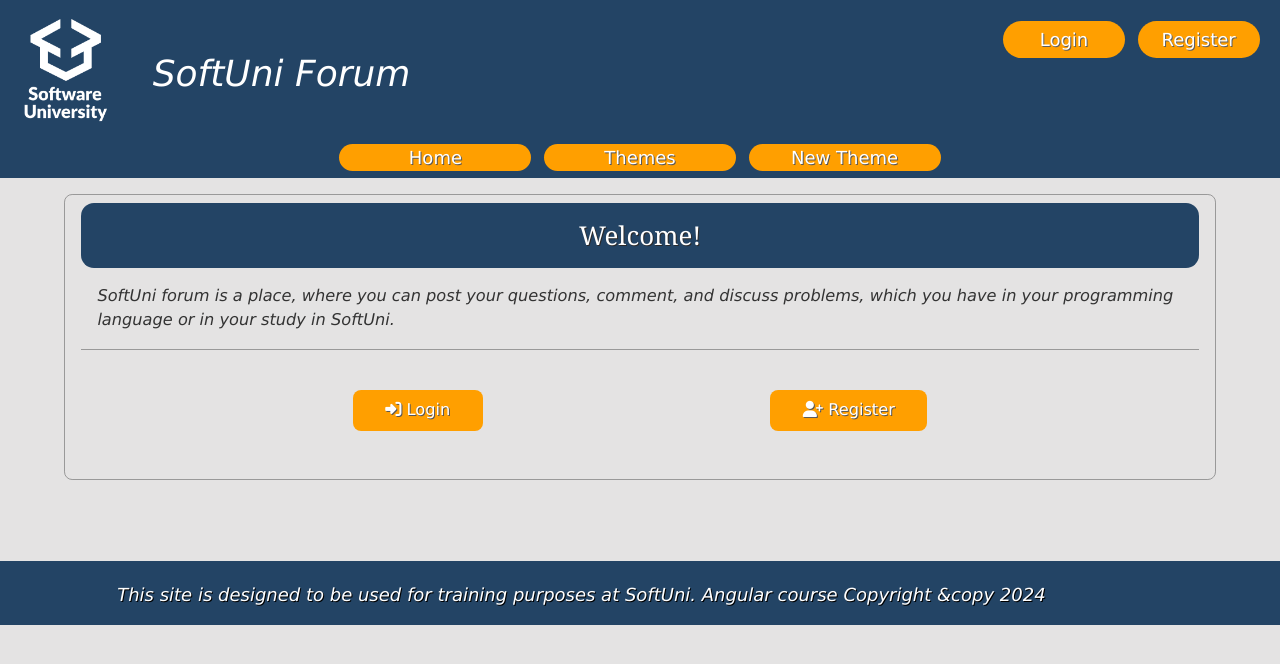
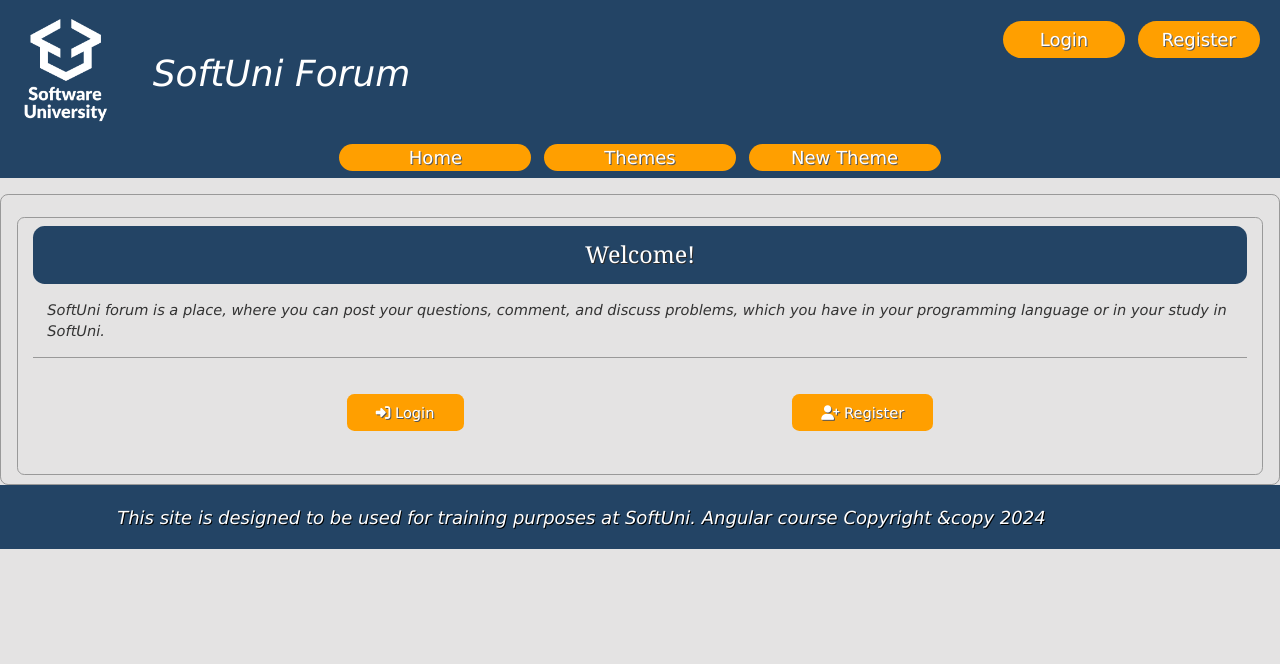
Before and after one commit to zarkoto23/Angular-Course, an Angular app in the folder workshop-components-resources/softuni-forum-app/: page /home in a window 1280 px wide. Shown: the top 664 px of the page. Built offline with nearby package versions, Linux system fonts and the light colour scheme.

Commit message:
add routes in registration and login pages

```diff
--- a/workshop-components-resources/softuni-forum-app/src/app/features/auth/registration/registration.html
+++ b/workshop-components-resources/softuni-forum-app/src/app/features/auth/registration/registration.html
@@ -1,4 +1,4 @@
-<form class="register" (ngSubmit)="onSubmit()" method="post">
+<form class="register" (ngSubmit)="onSubmit()" method="post" >
 
     <fieldset>
         <h2>Registration Form</h2>
--- a/workshop-components-resources/softuni-forum-app/src/app/features/home/home.html
+++ b/workshop-components-resources/softuni-forum-app/src/app/features/home/home.html
@@ -1,4 +1,4 @@
-<div class="container">
+<div class="welcome">
     <div class="welcome">
         <h3>Welcome!</h3>
         <p>SoftUni forum is a place, where you can post your questions, comment, and discuss problems, which
```
